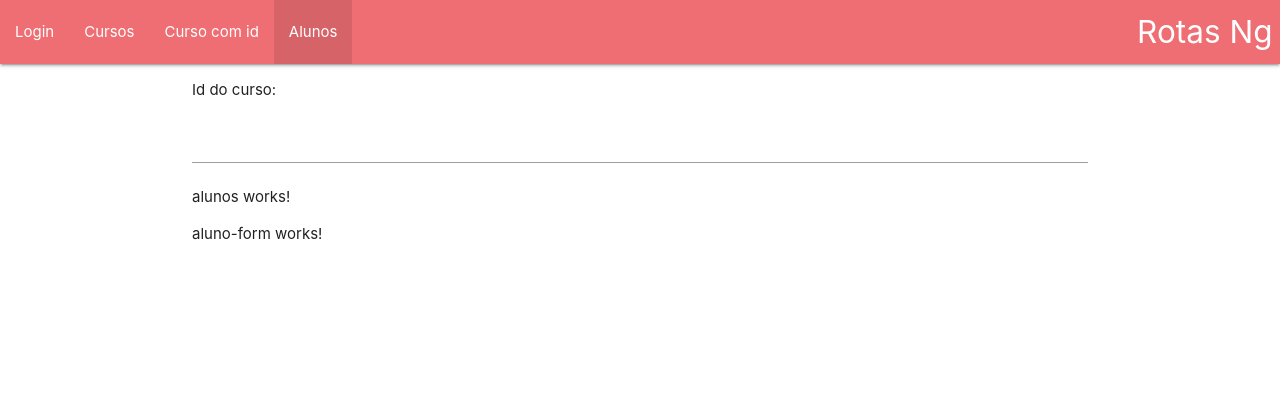
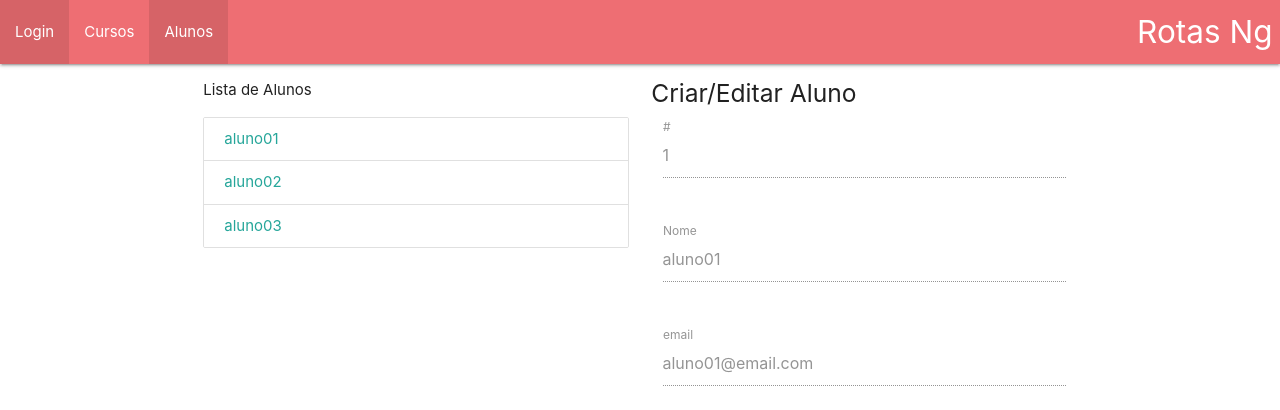
Before and after one commit to cleiltonoliveira/angular-course, an Angular app in the folder rotas/: page /alunos/1/editar in a window 1280 px wide. Shown: the top 410 px of the page. Built offline with nearby package versions, Linux system fonts and the light colour scheme.

Commit message:
child routes: updating views

```diff
--- a/rotas/src/app/alunos/aluno-detalhe/aluno-detalhe.component.html
+++ b/rotas/src/app/alunos/aluno-detalhe/aluno-detalhe.component.html
@@ -1 +1,9 @@
-<p>aluno-detalhe works!</p>
+<h5>Detalhes do aluno</h5>
+
+<p>Id: {{ aluno.id }}</p>
+<p>Nome: {{ aluno.nome }}</p>
+<p>Email: {{ aluno.email }}</p>
+
+<a (click)="editarContato()" class="waves-effect waves-light btn">
+    Editar
+</a>
--- a/rotas/src/app/alunos/aluno-detalhe/aluno-detalhe.component.ts
+++ b/rotas/src/app/alunos/aluno-detalhe/aluno-detalhe.component.ts
@@ -1,4 +1,7 @@
 import { Component, OnInit } from '@angular/core';
+import { Subscription } from 'rxjs';
+import { ActivatedRoute, Router } from '@angular/router';
+import { AlunosService } from '../alunos.service';
 
 @Component({
   selector: 'app-aluno-detalhe',
@@ -7,9 +10,26 @@
 })
 export class AlunoDetalheComponent implements OnInit {
 
-  constructor() { }
+  aluno: any;
+  inscricao: Subscription;
+
+  constructor(private route: ActivatedRoute, private router: Router, private alunosService: AlunosService) { }
 
   ngOnInit(): void {
+    this.inscricao = this.route.params.subscribe(
+      (params: any) => {
+        let id = params['id'];
+        this.aluno = this.alunosService.getAluno(id);
+      }
+    );
+  }
+
+  ngOnDestroy() {
+    this.inscricao.unsubscribe();
+  }
+
+  editarContato(){
+    this.router.navigate(['/alunos', this.aluno.id, 'editar'])
   }
 
 }
--- a/rotas/src/app/alunos/aluno-form/aluno-form.component.html
+++ b/rotas/src/app/alunos/aluno-form/aluno-form.component.html
@@ -1 +1,37 @@
-<p>aluno-form works!</p>
+<h5>Criar/Editar Aluno</h5>
+
+
+<div class="col s12">
+
+
+    <div class="row">
+
+        <div class="input-field col s12">
+
+            <input type="text" disabled [(ngModel)]="aluno.id" id="disabled">
+            <label for="disabled" class="active">#</label>
+        </div>
+    </div>
+
+    <div class="row">
+
+        <div class="input-field col s12">
+
+            <input class="validate" disabled [(ngModel)]="aluno.nome" id="nome">
+            <label for="nome" class="active">Nome</label>
+        </div>
+    </div>
+
+    <div class="row">
+
+        <div class="input-field col s12">
+
+            <input class="validate" disabled [(ngModel)]="aluno.email" id="email">
+            <label for="email" class="active">email</label>
+        </div>
+    </div>
+
+
+
+
+</div>
--- a/rotas/src/app/alunos/aluno-form/aluno-form.component.ts
+++ b/rotas/src/app/alunos/aluno-form/aluno-form.component.ts
@@ -1,4 +1,7 @@
 import { Component, OnInit } from '@angular/core';
+import { Subscription } from 'rxjs';
+import { ActivatedRoute } from '@angular/router';
+import { AlunosService } from '../alunos.service';
 
 @Component({
   selector: 'app-aluno-form',
@@ -7,9 +10,28 @@
 })
 export class AlunoFormComponent implements OnInit {
 
-  constructor() { }
+
+  aluno: any;
+  inscricao: Subscription;
+
+  constructor(private route: ActivatedRoute, private alunosService: AlunosService) { }
 
   ngOnInit(): void {
+    this.inscricao = this.route.params.subscribe(
+      (params: any) => {
+        let id = params['id'];
+        this.aluno = this.alunosService.getAluno(id);
+
+        if (this.aluno === null) {
+          this.aluno = {};
+        }
+      }
+    );
   }
 
+  ngOnDestroy() {
+    this.inscricao.unsubscribe();
+  }
+
+
 }
--- a/rotas/src/app/alunos/alunos.component.html
+++ b/rotas/src/app/alunos/alunos.component.html
@@ -1,3 +1,17 @@
-<p>alunos works!</p>
+<div class="row">
+    <div class="col s6">
 
-<router-outlet></router-outlet>
+        <p>Lista de Alunos</p>
+
+        <div class="collection">
+
+            <a class="collection-item" *ngFor="let aluno of alunos" [routerLink]="[aluno.id]"
+                routerLinkActive="router-link-active" >{{ aluno.nome }}</a>
+        </div>
+    </div>
+
+    <div class="col s6">
+        <router-outlet></router-outlet>
+
+    </div>
+</div>
--- a/rotas/src/app/alunos/alunos.component.ts
+++ b/rotas/src/app/alunos/alunos.component.ts
@@ -1,4 +1,5 @@
 import { Component, OnInit } from '@angular/core';
+import { AlunosService } from './alunos.service';
 
 @Component({
   selector: 'app-alunos',
@@ -7,9 +8,12 @@
 })
 export class AlunosComponent implements OnInit {
 
-  constructor() { }
+  alunos: any[] = [];
+
+  constructor(private alunosService: AlunosService) { }
 
   ngOnInit(): void {
+    this.alunos = this.alunosService.getAlunos();
   }
 
 }
--- a/rotas/src/app/alunos/alunos.module.ts
+++ b/rotas/src/app/alunos/alunos.module.ts
@@ -1,16 +1,20 @@
 import { NgModule } from '@angular/core';
 import { CommonModule } from '@angular/common';
+import { FormsModule } from "@angular/forms";
+
 import { AlunosComponent } from './alunos.component';
 import { AlunoFormComponent } from './aluno-form/aluno-form.component';
 import { AlunoDetalheComponent } from './aluno-detalhe/aluno-detalhe.component';
 import { AlunosRoutingModule } from './alunos.routing.module';
+import { AlunosService } from './alunos.service';
 
 
 
 @NgModule({
   declarations: [AlunosComponent, AlunoFormComponent, AlunoDetalheComponent],
   imports: [
-    CommonModule, AlunosRoutingModule
-  ]
+    CommonModule, AlunosRoutingModule, FormsModule
+  ],
+  providers: [AlunosService]
 })
 export class AlunosModule { }
--- /dev/null
+++ b/rotas/src/app/alunos/alunos.service.ts
@@ -0,0 +1,24 @@
+import { Injectable } from '@angular/core';
+
+@Injectable({
+  providedIn: 'root'
+})
+export class AlunosService {
+
+  private alunos: any[] = [
+    { id: 1, nome: 'aluno01', email: 'aluno01@email.com' },
+    { id: 2, nome: 'aluno02', email: 'aluno02@email.com' },
+    { id: 3, nome: 'aluno03', email: 'aluno03@email.com' },
+  ];
+
+  constructor() { }
+
+  getAlunos() { return this.alunos; };
+
+  getAluno(id: number) {
+    for (let aluno of this.getAlunos()) {
+      if (aluno.id == id) return aluno;
+    }
+    return null;
+  };
+}
--- a/rotas/src/app/app.component.html
+++ b/rotas/src/app/app.component.html
@@ -4,14 +4,14 @@
         <ul id="nav-mobile" class="left hide-on-med-and-down">
             <li routerLinkActive="active"><a routerLink="/login">Login</a></li>
             <li routerLinkActive="active"><a routerLink="/cursos" [queryParams]="{pagina: 1}">Cursos</a></li>
-            <li routerLinkActive="active"><a [routerLink]="['curso', idCurso.value]">Curso com id</a></li>
+            <!-- <li routerLinkActive="active"><a [routerLink]="['curso', idCurso.value]">Curso com id</a></li> -->
             <li routerLinkActive="active"><a routerLink="/alunos" >Alunos</a></li>
         </ul>
     </div>
 </nav>
 
 <div class="container">
-    <p>Id do curso:</p>
-    <input #idCurso>
+    <!-- <p>Id do curso:</p>
+    <input #idCurso> -->
     <router-outlet></router-outlet>
 </div>
```
Also changed, not shown: 1 other file (tests, documents, lock files or other folders).
